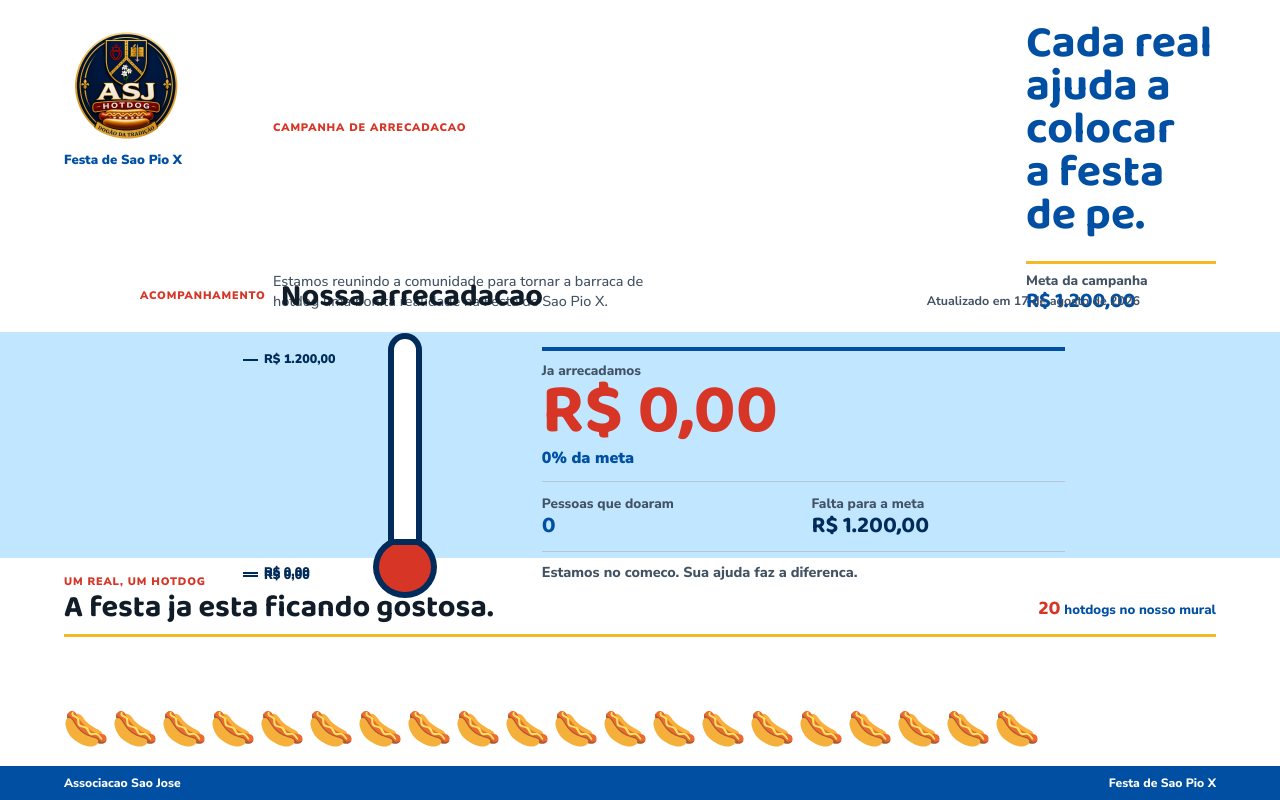
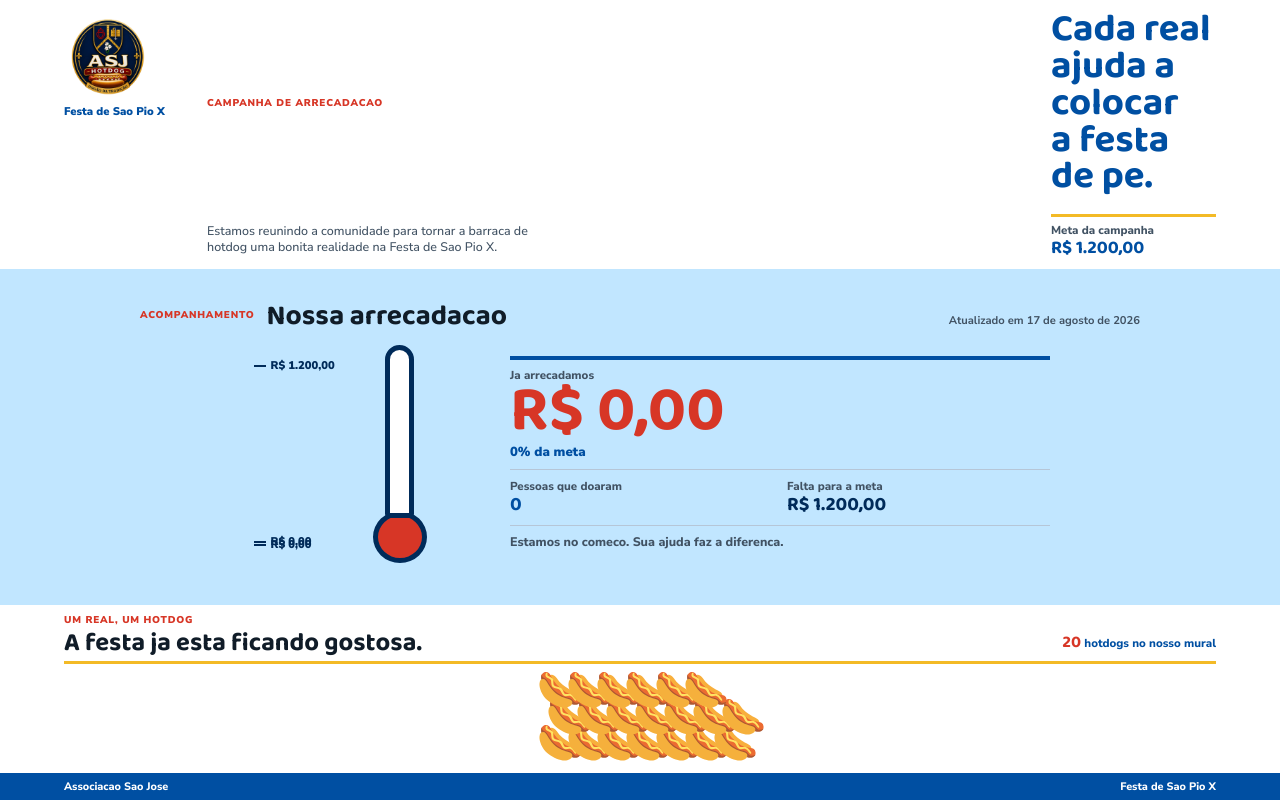
Before and after one commit to laercioop/hotdog, a plain HTML site: page index.html in a window 1280 px wide. Drawn offline with Linux system fonts and the light colour scheme.

Commit message:
Stack hotdogs and fit desktop viewport

```diff
--- a/app.js
+++ b/app.js
@@ -29,8 +29,12 @@ meter.setAttribute("aria-valuemax", goal);
 meter.setAttribute("aria-valuenow", cappedRaised);
 const wall = document.querySelector("[data-hotdog-wall]");
 const wallWidth = Math.max(wall.clientWidth, 280);
-const hotdogSize = Math.max(5, Math.min(44, Math.floor(Math.sqrt((wallWidth * 115) / (hotdogCount * 1.5)))));
-wall.style.setProperty("--hotdog-size", `${hotdogSize}px`);
+const wallHeight = Math.max(wall.clientHeight, 72);
+const pileRows = Math.min(7, Math.max(3, Math.ceil(Math.sqrt(hotdogCount / 5))));
+const pileColumns = Math.ceil(hotdogCount / pileRows);
+const hotdogSize = Math.max(5, Math.min(44, Math.floor(Math.min(wallWidth / (pileColumns * 0.66), wallHeight / (pileRows * 0.6)))));
+const pileWidth = pileColumns * hotdogSize * 0.66;
+const pileOffset = Math.max(0, (wallWidth - pileWidth) / 2);
 const fragment = document.createDocumentFragment();
 for (let i = 0; i < hotdogCount; i += 1) {
   const hotdog = document.createElement("img");
@@ -39,6 +43,13 @@ for (let i = 0; i < hotdogCount; i += 1) {
   hotdog.className = "hotdog";
   hotdog.loading = "lazy";
   hotdog.style.animationDelay = `${Math.min(i * 12, 500)}ms`;
+  const row = Math.floor(i / pileColumns);
+  const column = i % pileColumns;
+  const sway = ((i * 17) % 11) - 5;
+  hotdog.style.width = `${hotdogSize}px`;
+  hotdog.style.left = `${pileOffset + (column * hotdogSize * 0.66) + (row % 2 ? hotdogSize * 0.2 : 0)}px`;
+  hotdog.style.bottom = `${row * hotdogSize * 0.6}px`;
+  hotdog.style.transform = `rotate(${sway}deg)`;
   fragment.append(hotdog);
 }
 wall.append(fragment);
--- a/styles.css
+++ b/styles.css
@@ -30,18 +30,18 @@ h2 { font-size: clamp(2rem, 3.5vw, 3.8rem); line-height: 1; margin: 0; text-wrap
 .hotdog-section { padding-top:clamp(48px, 8vw, 100px); }.hotdog-heading { display:flex; align-items:end; justify-content:space-between; gap:24px; margin-bottom:31px; }.hotdog-heading > p { margin:0; color:var(--blue);font-weight:800;text-align:right; }.hotdog-heading strong{ font-size:1.5rem;color:var(--red); }.hotdog-wall { min-height:210px; display:flex; flex-wrap:wrap; align-items:flex-end; gap:3px 7px; padding:22px 0 38px; border-top:3px solid var(--yellow); }.hotdog { width:var(--hotdog-size, clamp(34px, 4.5vw, 60px)); aspect-ratio:1; object-fit:contain; animation:arrive .45s cubic-bezier(.22,1,.36,1) both; }
 footer { display:flex; justify-content:space-between; gap:24px; padding:20px clamp(24px, 5vw, 72px); color:var(--white); background:var(--blue);font-size:.85rem;font-weight:800; }
 @keyframes arrive { from{opacity:0;transform:translateY(14px) rotate(-7deg)}to{opacity:1;transform:none} }
-@media (min-width: 761px) and (min-height: 800px) {
+@media (min-width: 761px) {
   body { display:grid; grid-template-rows:minmax(0, 1fr) auto; height:100vh; overflow:hidden; }
-  .campaign-shell { width:min(100%, 1440px); height:100%; padding:22px clamp(32px, 5vw, 72px) 12px; display:grid; grid-template-rows:auto minmax(0, 1fr) auto; }
-  .campaign-intro { grid-template-columns:185px minmax(340px, 1.5fr) 190px; gap:24px; padding-bottom:18px; align-items:center; }
-  .logo { width:125px; }.brand-lockup p { font-size:.82rem; }.campaign-kicker { font-size:.68rem; margin-bottom:4px; }
-  h1 { font-size:clamp(2rem, 3.5vw, 3.65rem); line-height:.96; }.campaign-copy { margin:9px 0 0; font-size:.9rem; line-height:1.38; }.goal-note { padding-top:7px; }.goal-note strong { font-size:1.35rem; }
-  .progress-section { display:flex; flex-direction:column; justify-content:center; min-height:0; margin-inline:calc(clamp(32px, 5vw, 72px) * -1); padding:18px clamp(32px, 5vw, 72px); }
-  .progress-header { width:min(100%, 1000px); margin:0 auto 10px; display:grid; grid-template-columns:auto 1fr auto; column-gap:15px; align-items:baseline; }.progress-header .campaign-kicker{grid-row:1 / span 2;align-self:center}.progress-header h2{font-size:clamp(1.7rem,2.4vw,2.55rem)}.updated{margin:0;text-align:right;font-size:.78rem;}
-  .progress-layout { width:min(100%, 900px); grid-template-columns:250px minmax(280px, 1fr); gap:clamp(30px, 6vw, 80px); }.thermometer-wrap { min-height:285px; gap:10px; }.thermometer { height:265px; width:64px; }.thermometer-tube { width:34px; height:220px; border-width:6px; }.thermometer-bulb { width:64px; height:64px; margin-top:-9px; border-width:6px; }.thermometer-scale { height:220px; width:120px; font-size:.78rem; }.thermometer-scale span::before { width:15px; margin-right:6px; }
-  .campaign-stats { padding-top:10px; }.stat-main strong { font-size:clamp(3rem,5.5vw,4.5rem); }.stat-main p { margin:3px 0 12px; }.stat-grid { gap:16px; padding:12px 0; }.stat-grid strong{font-size:1.45rem}.stat-message{margin:10px 0 0;font-size:.9rem}
-  .hotdog-section { padding-top:16px; }.hotdog-heading { margin-bottom:10px; }.hotdog-heading h2 { font-size:clamp(1.35rem,2.4vw,2.1rem); }.hotdog-heading > p { font-size:.83rem; }.hotdog-heading strong { font-size:1.25rem; }.hotdog-wall { min-height:0; height:clamp(100px, 15vh, 150px); align-content:end; gap:1px 5px; padding:9px 0 3px; overflow:hidden; }
-  footer { padding:9px clamp(32px, 5vw, 72px); font-size:.76rem; }
+  .campaign-shell { width:min(100%, 1440px); height:100%; padding:12px clamp(28px, 5vw, 72px) 8px; display:grid; grid-template-rows:auto minmax(0, 1fr) auto; }
+  .campaign-intro { grid-template-columns:125px minmax(310px, 1.5fr) 165px; gap:18px; padding-bottom:10px; align-items:center; }
+  .logo { width:88px; }.brand-lockup p { font-size:.7rem; }.campaign-kicker { font-size:.62rem; margin-bottom:3px; }
+  h1 { font-size:clamp(1.75rem, 3vw, 3rem); line-height:.96; }.campaign-copy { margin:6px 0 0; font-size:.78rem; line-height:1.3; }.goal-note { padding-top:5px; }.goal-note span,.stat span{font-size:.72rem}.goal-note strong { font-size:1.15rem; }
+  .progress-section { display:flex; flex-direction:column; justify-content:center; min-height:0; margin-inline:calc(clamp(28px, 5vw, 72px) * -1); padding:10px clamp(28px, 5vw, 72px); }
+  .progress-header { width:min(100%, 1000px); margin:0 auto 5px; display:grid; grid-template-columns:auto 1fr auto; column-gap:12px; align-items:baseline; }.progress-header .campaign-kicker{grid-row:1 / span 2;align-self:center}.progress-header h2{font-size:clamp(1.45rem,2.2vw,2.25rem)}.updated{margin:0;text-align:right;font-size:.7rem;}
+  .progress-layout { width:min(100%, 820px); grid-template-columns:220px minmax(260px, 1fr); gap:clamp(22px, 5vw, 60px); }.thermometer-wrap { min-height:235px; gap:7px; }.thermometer { height:218px; width:54px; }.thermometer-tube { width:29px; height:181px; border-width:5px; }.thermometer-bulb { width:54px; height:54px; margin-top:-7px; border-width:5px; }.thermometer-scale { height:181px; width:112px; font-size:.7rem; }.thermometer-scale span::before { width:12px; margin-right:5px; }
+  .campaign-stats { padding-top:7px; }.stat-main strong { font-size:clamp(2.5rem,5vw,4rem); }.stat-main p { margin:2px 0 8px; font-size:.82rem; }.stat-grid { gap:14px; padding:8px 0; }.stat-grid strong{font-size:1.22rem}.stat-message{margin:7px 0 0;font-size:.78rem}
+  .hotdog-section { padding-top:8px; }.hotdog-heading { margin-bottom:5px; }.hotdog-heading h2 { font-size:clamp(1.12rem,2vw,1.75rem); }.hotdog-heading > p { font-size:.72rem; }.hotdog-heading strong { font-size:1.05rem; }.hotdog-wall { position:relative; min-height:0; height:clamp(72px, 13vh, 115px); padding:4px 0 0; overflow:hidden; }.hotdog { position:absolute; bottom:0; }
+  footer { padding:6px clamp(28px, 5vw, 72px); font-size:.68rem; }
 }
 @media (max-width: 760px) { .campaign-intro{grid-template-columns:1fr;gap:18px}.brand-lockup{display:flex;align-items:center;gap:18px}.logo{width:120px}.campaign-copy{grid-column:auto;margin-top:0}.goal-note{max-width:240px}.progress-layout{grid-template-columns:1fr;gap:10px}.thermometer-wrap{min-height:380px;transform:scale(.88);margin:-24px 0}.hotdog-heading{align-items:start;flex-direction:column}.hotdog-heading>p{text-align:left} footer{flex-direction:column;gap:3px} }
 @media (prefers-reduced-motion: reduce) { *,*::before,*::after { animation-duration:.01ms!important;transition-duration:.01ms!important;scroll-behavior:auto!important; } }
```
